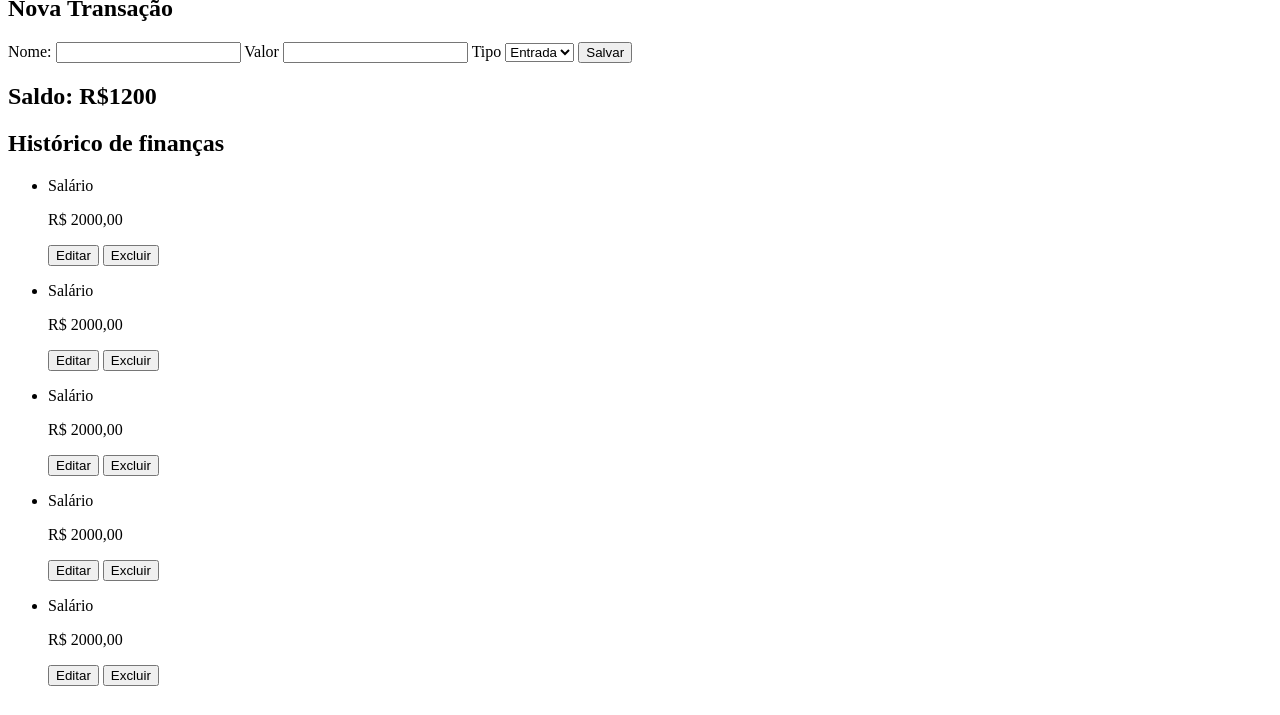
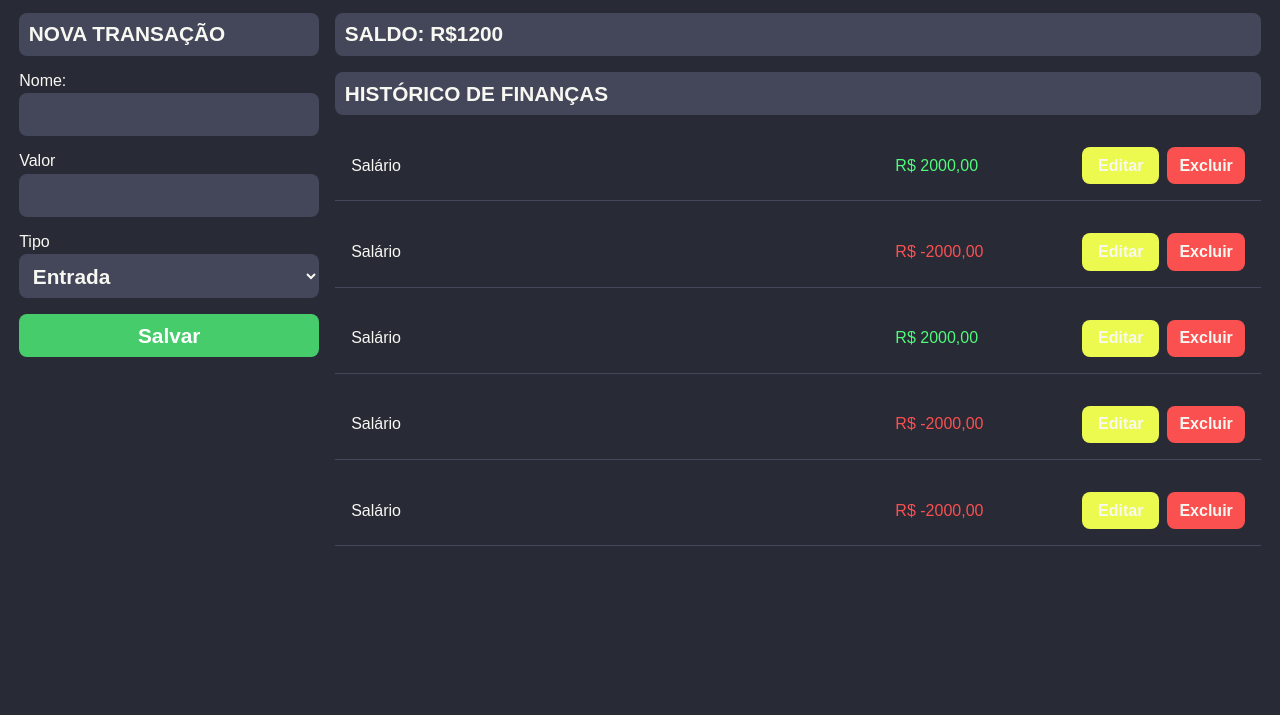
Before and after one commit to gabrielfsoliveiradv/finance, a website built with webpack: page public/index.html in a window 1280 px wide. Shown: the part 85-800 px from the top of the page. Built offline with nearby package versions, Linux system fonts and the light colour scheme.

Commit message:
added style

```diff
--- a/public/index.html
+++ b/public/index.html
@@ -7,66 +7,64 @@
 </head>
 <body>
   <div id="total">
-    <h1>Minhas Finanças</h1>
+    <h1 class="title">Minhas Finanças</h1>
+
+    <section id="form">
+      <h2 class="title">Nova Transação</h2>
 
       <form>
-      <h2>Nova Transação</h2>
-
         <label for="name">Nome: </label>
         <input type="text" id="name" required>
-
         <label for="amount">Valor</label>
         <input type="number" step="0.01" id="amount" required>
-
         <label for="type">Tipo</label>
         <select id="type">
           <option value="entry">Entrada</option>
           <option value="out">Saída</option>
         </select>
-
         <button type="submit">Salvar</button>
       </form>
+    </section>
 
-    <section>
-      <h2>Saldo: R$<span id="currentAmount">1200</span></h2>
+    <section id="transactions">
+      <h2 class="title">Saldo: R$<span id="currentAmount">1200</span></h2>
       <div id="finance-history">
-        <h2>Histórico de finanças</h2>
+        <h2 class="title">Histórico de finanças</h2>
         <ul id="table">
           <li>
             <p class="transaction-name">Salário</p>
-            <p class="transaction-amount">R$ 2000,00</p>
-            <button>Editar</button>
-            <button>Excluir</button>
+            <p class="transaction-amount entry">R$ <span class="transaction-amount">2000,00</span></p>
+            <button class="edit">Editar</button>
+            <button class="delete">Excluir</button>
           </li>
           <li>
             <p class="transaction-name">Salário</p>
-            <p class="transaction-amount">R$ 2000,00</p>
-            <button>Editar</button>
-            <button>Excluir</button>
+            <p class="transaction-amount out">R$ <span class="transaction-amount">2000,00</span></p>
+            <button class="edit">Editar</button>
+            <button class="delete">Excluir</button>
           </li>
           <li>
             <p class="transaction-name">Salário</p>
-            <p class="transaction-amount">R$ 2000,00</p>
-            <button>Editar</button>
-            <button>Excluir</button>
+            <p class="transaction-amount entry">R$ <span class="transaction-amount">2000,00</span></p>
+            <button class="edit">Editar</button>
+            <button class="delete">Excluir</button>
           </li>
           <li>
             <p class="transaction-name">Salário</p>
-            <p class="transaction-amount">R$ 2000,00</p>
-            <button>Editar</button>
-            <button>Excluir</button>
+            <p class="transaction-amount out">R$ <span class="transaction-amount">2000,00</span></p>
+            <button class="edit">Editar</button>
+            <button class="delete">Excluir</button>
           </li>
           <li>
             <p class="transaction-name">Salário</p>
-            <p class="transaction-amount">R$ 2000,00</p>
-            <button>Editar</button>
-            <button>Excluir</button>
+            <p class="transaction-amount out">R$ <span class="transaction-amount">2000,00</span></p>
+            <button class="edit">Editar</button>
+            <button class="delete">Excluir</button>
           </li>
         </ul>
       </div>
     </section>
   </div>
-
   <script src="index.min.js"></script>
 </body>
 </html>
--- a/src/styles/style.css
+++ b/src/styles/style.css
@@ -1,3 +1,143 @@
-h1{
+* {
+  margin: 0;
+  padding: 0;
+  list-style: none;
+  font-size: 16px;
+  font-weight: normal;
+  font: inherit;
   font-family: Arial, Helvetica, sans-serif;
+  box-sizing: border-box;
+  color: #f8f8f2;
 }
+
+html,
+body {
+  background-color: #282a36;
+  height: 100%;
+}
+
+span{
+  color: inherit;
+}
+
+#total {
+  margin: auto;
+  height: 100%;
+  max-width: 1600px;
+  background-color: #282a36;
+  padding: 1.2rem;
+
+  display: grid;
+  grid-template-columns: 300px 1fr;
+  grid-template-rows: auto 1fr;
+  gap: 1rem;
+}
+
+.title {
+  background-color: #44475a;
+  border-radius: 0.5rem;
+  font-size: 1.3rem;
+  padding: 0.6rem;
+  font-weight: bold;
+  text-transform: uppercase;
+}
+
+#total > h1 {
+  padding: 0.8rem;
+  font-size: 2rem;
+  grid-column: 1/3;
+}
+
+#total > #form {
+  grid-column: 1/2;
+}
+
+#total > #form > form {
+  display: flex;
+  flex-direction: column;
+}
+
+#total > #form > form label,
+#total > #form > form button {
+  margin-top: 1rem;
+}
+
+#total > #form > form input,
+#total > #form > form select {
+  margin-top: 0.2rem;
+  background-color: #44475a;
+  border: none;
+  outline: none;
+  border-radius: 0.5rem;
+  font-size: 1.3rem;
+  padding: 0.6rem;
+  font-weight: bold;
+}
+
+#total > #form > form button {
+  background-color: #50fa7ac7;
+  border: none;
+  outline: none;
+  border-radius: 0.5rem;
+  font-size: 1.3rem;
+  padding: 0.6rem;
+  font-weight: bold;
+  color: #ffffff;
+}
+
+#total > #transactions {
+  grid-column: 2/3;
+}
+
+#total > #transactions > #finance-history{
+  margin-top: 1rem;
+}
+
+ul#table{
+  height: 492px;
+  overflow-y: auto;
+}
+
+ul#table li{
+  border-bottom: 1px solid #44475a;
+  padding: 1rem;
+
+  margin-top: 1rem;
+  display: grid;
+  grid-template-columns: 60% 20% 1fr 1fr;
+  align-items: center;
+  gap: .5rem;
+}
+
+li > button{
+  border-radius: 0.5rem;
+  padding: .6rem;
+  border: none;
+  cursor: pointer;
+  transition: .1s;
+  font-weight: bold;
+}
+
+li > button:active{
+  box-shadow: 5px 5px 10px hsla(0, 0%, 0%, 0.2);
+}
+
+.edit{
+  background-color: #ecfa50;
+}
+
+.delete {
+  background-color: #fa5050;
+}
+
+.entry{
+  color: #50fa7a;
+}
+
+.out {
+  color: #fa5050;
+}
+
+.out span::before{
+  content: "-";
+}
```
Lines whose indentation alone changed are shown as unchanged.
